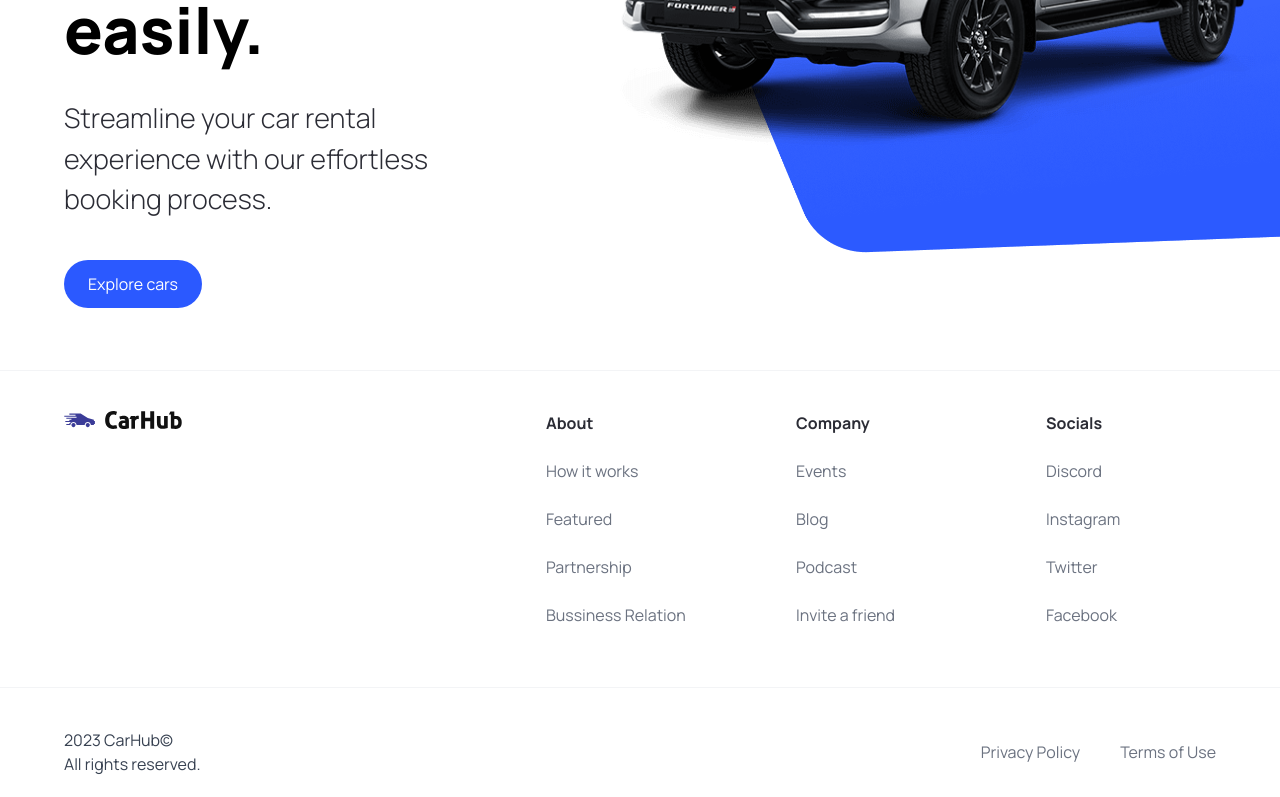
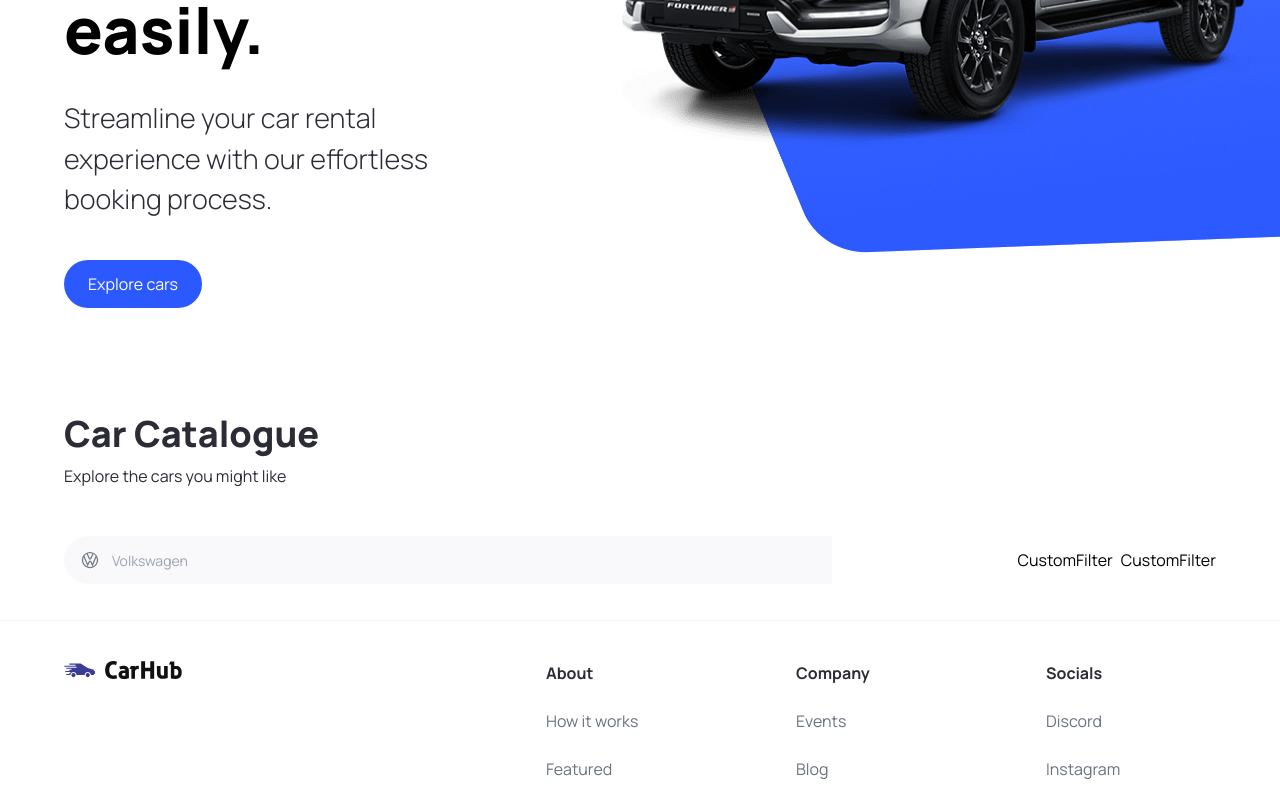
Before and after one commit to Pizzaboi87/car-rental-next-js-mastery, a Next.js app: page / in a window 1280 px wide. Shown: the part 450-1247 px from the top of the page. Built offline with nearby package versions, Linux system fonts and the light colour scheme.

Commit message:
started to build car catalogue and search

```diff
--- a/app/page.tsx
+++ b/app/page.tsx
@@ -1,10 +1,24 @@
-import { Hero } from '@/components';
+import { Hero, SearchBar, CustomFilter } from '@/components';
 import Image from 'next/image';
 
 export default function Home() {
   return (
     <main className="overflow-hidden">
       <Hero />
+      <div className="mt-12 padding-x padding-y max-width" id="discover">
+        <div className="home__text-container">
+          <h1 className="text-4xl font-extrabold">Car Catalogue</h1>
+          <p>Explore the cars you might like</p>
+        </div>
+        <div className="home__filters">
+          <SearchBar />
+
+          <div className="home__filter-container">
+            <CustomFilter title="fuel" />
+            <CustomFilter title="year" />
+          </div>
+        </div>
+      </div>
     </main>
   );
 }
--- /dev/null
+++ b/components/CustomFilter.tsx
@@ -0,0 +1,5 @@
+const CustomFilter = () => {
+  return <div>CustomFilter</div>;
+};
+
+export default CustomFilter;
--- /dev/null
+++ b/components/SearchBar.tsx
@@ -0,0 +1,22 @@
+'use client';
+
+import { useState } from 'react';
+import SearchManufacturer from './SearchManufacturer';
+
+const SearchBar = () => {
+  const handleSearch = () => {};
+  const [manufacturer, setManufacturer] = useState('');
+
+  return (
+    <form className="searchbar" onSubmit={handleSearch}>
+      <div className="searchbar__item">
+        <SearchManufacturer
+          manufacturer={manufacturer}
+          setManufacturer={setManufacturer}
+        />
+      </div>
+    </form>
+  );
+};
+
+export default SearchBar;
--- /dev/null
+++ b/components/SearchManufacturer.tsx
@@ -0,0 +1,99 @@
+'use client';
+
+import Image from 'next/image';
+import { useState, Fragment } from 'react';
+import { Combobox, Transition } from '@headlessui/react';
+import { SearchManufacturerProps } from '@/types';
+import { manufacturers } from '@/constants';
+
+const SearchManufacturer = ({
+  manufacturer,
+  setManufacturer,
+}: SearchManufacturerProps) => {
+  const [query, setQuery] = useState('');
+
+  const filteredManufacturers =
+    query === ''
+      ? manufacturers
+      : manufacturers.filter((item) =>
+          item
+            .toLowerCase()
+            .replace(/\s+/g, '')
+            .includes(query.toLowerCase().replace(/\s+/g, ''))
+        );
+
+  return (
+    <div className="search-manufacturer">
+      <Combobox value={manufacturer} onChange={setManufacturer}>
+        <div className="relative w-full">
+          <Combobox.Button className="absolute top-[14px]">
+            <Image
+              src="/car-logo.svg"
+              width={20}
+              height={20}
+              className="ml-4"
+              alt="Car Logo"
+            />
+          </Combobox.Button>
+          <Combobox.Input
+            className="search-manufacturer__input"
+            placeholder="Volkswagen"
+            displayValue={(manufacturer: string) => manufacturer}
+            onChange={(e) => setQuery(e.target.value)}
+          />
+          <Transition
+            as={Fragment}
+            leave="transition ease-in duration-100"
+            leaveFrom="opacity-100"
+            leaveTo="opacity-0"
+            afterLeave={() => setQuery('')}
+          >
+            <Combobox.Options>
+              {filteredManufacturers.length === 0 && query !== '' ? (
+                <Combobox.Option
+                  value={query}
+                  className="search-manufacturer__option"
+                >
+                  Manufacturer "{query}" is not listed.
+                </Combobox.Option>
+              ) : (
+                filteredManufacturers.map((item) => (
+                  <Combobox.Option
+                    key={item}
+                    value={item}
+                    className={({ active }) =>
+                      `relative search-manufacturer__option ${
+                        active ? 'bg-primary-blue text-white' : 'text-gray-900'
+                      }`
+                    }
+                  >
+                    {({ selected, active }) => (
+                      <>
+                        <span
+                          className={`block truncate ${
+                            selected ? 'font-medium' : 'font-normal'
+                          }`}
+                        >
+                          {item}
+                        </span>
+                        {selected ? (
+                          <span
+                            className={`absolute inset-y-0 left-0 flex items-center pl-3 ${
+                              active ? 'text-white' : 'text-teal-600'
+                            }`}
+                          ></span>
+                        ) : null}
+                      </>
+                    )}
+                  </Combobox.Option>
+                ))
+              )}
+            </Combobox.Options>
+          </Transition>
+        </div>
+      </Combobox>
+    </div>
+  );
+};
+
+export default SearchManufacturer;
--- a/components/index.ts
+++ b/components/index.ts
@@ -2,5 +2,16 @@ import Hero from './Hero';
 import CustomButton from './CustomButton';
 import Navbar from './Navbar';
 import Footer from './Footer';
+import CustomFilter from './CustomFilter';
+import SearchBar from './SearchBar';
+import SearchManufacturer from './SearchManufacturer';
 
-export { Hero, CustomButton, Navbar, Footer };
+export {
+  Hero,
+  CustomButton,
+  Navbar,
+  Footer,
+  CustomFilter,
+  SearchBar,
+  SearchManufacturer,
+};
--- a/package.json
+++ b/package.json
@@ -9,6 +9,7 @@
     "lint": "next lint"
   },
   "dependencies": {
+    "@headlessui/react": "^1.7.15",
     "@types/node": "20.2.6",
     "@types/react": "18.2.11",
     "@types/react-dom": "18.2.4",
--- a/types/index.ts
+++ b/types/index.ts
@@ -6,3 +6,8 @@ export interface CustomButtonProps {
   handleClick?: MouseEventHandler<HTMLButtonElement>;
   btnType?: 'button' | 'submit';
 }
+
+export interface SearchManufacturerProps {
+  manufacturer: string;
+  setManufacturer: (manufacturer: string) => void;
+}
```
Also changed, not shown: 1 other file (tests, documents, lock files or other folders).
